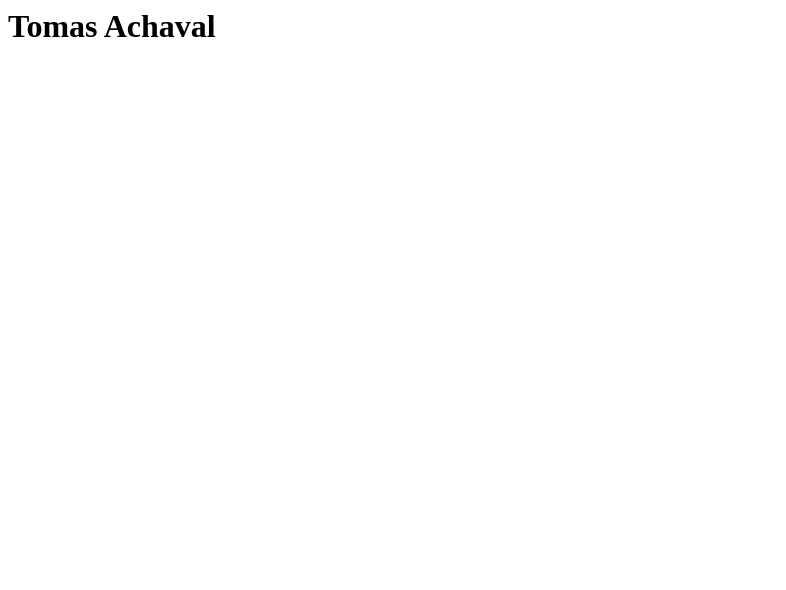
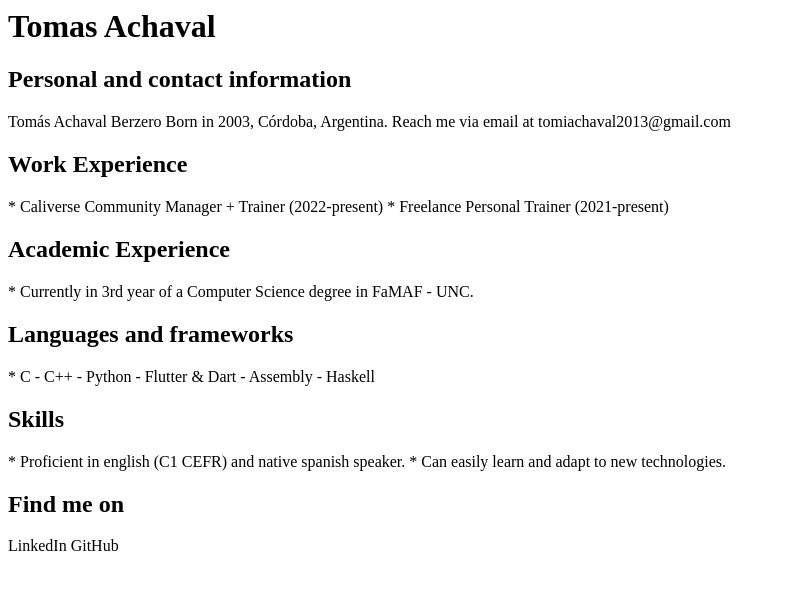
Before and after one commit to achaval-tomas/achaval-tomas.github.io, a plain HTML site: page index.html in a window 1280 px wide. Shown: the whole page, without its empty margins (0-786 px from the left). Drawn offline with Linux system fonts and the light colour scheme.

Commit message:
Initial site

```diff
--- a/index.html
+++ b/index.html
@@ -1 +1,24 @@
 <h1> Tomas Achaval </h1>
+
+<h2>Personal and contact information</h2>
+Tomás Achaval Berzero
+Born in 2003, Córdoba, Argentina.
+Reach me via email at tomiachaval2013@gmail.com
+
+<h2>Work Experience</h2>
+* Caliverse Community Manager + Trainer (2022-present)
+* Freelance Personal Trainer (2021-present)
+
+<h2>Academic Experience</h2>
+* Currently in 3rd year of a Computer Science degree in FaMAF - UNC.
+
+<h2>Languages and frameworks</h2>
+* C - C++ - Python - Flutter & Dart - Assembly - Haskell
+
+<h2>Skills</h2>
+* Proficient in english (C1 CEFR) and native spanish speaker.
+* Can easily learn and adapt to new technologies.
+
+<h2>Find me on</h2>
+<href url:"https://linkedin.com/in/achaval-tomas">LinkedIn</href>
+<href url:"https://github.com/achaval-tomas">GitHub</href>
```
